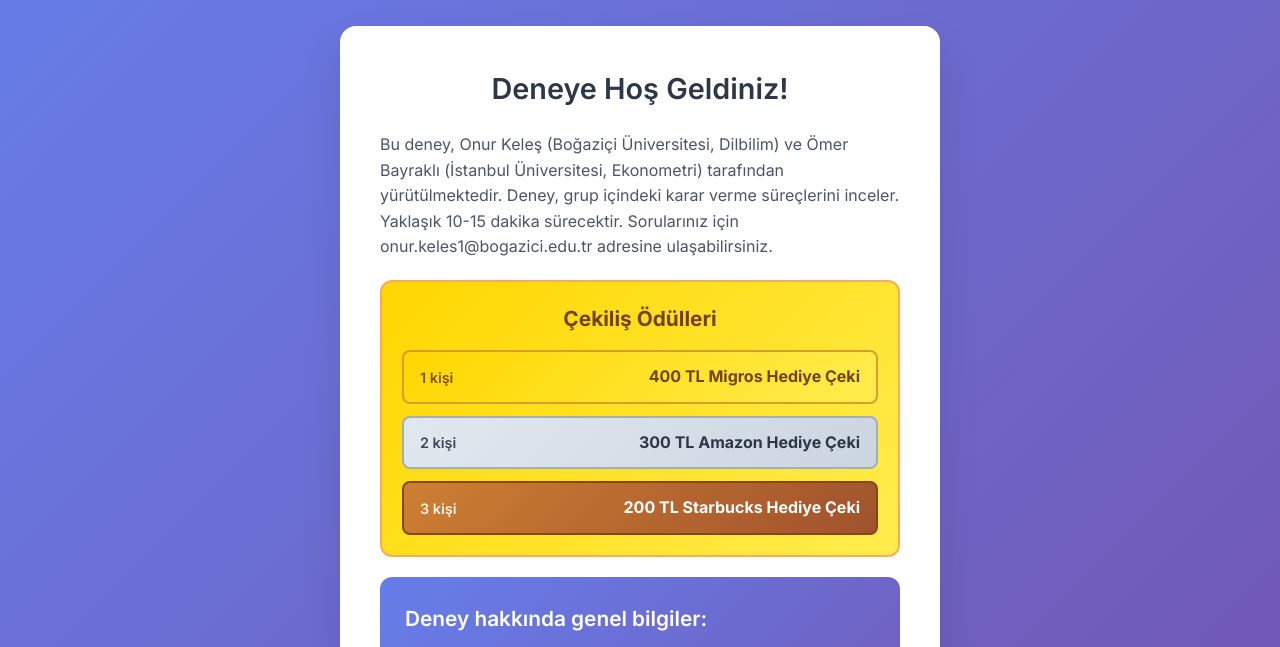
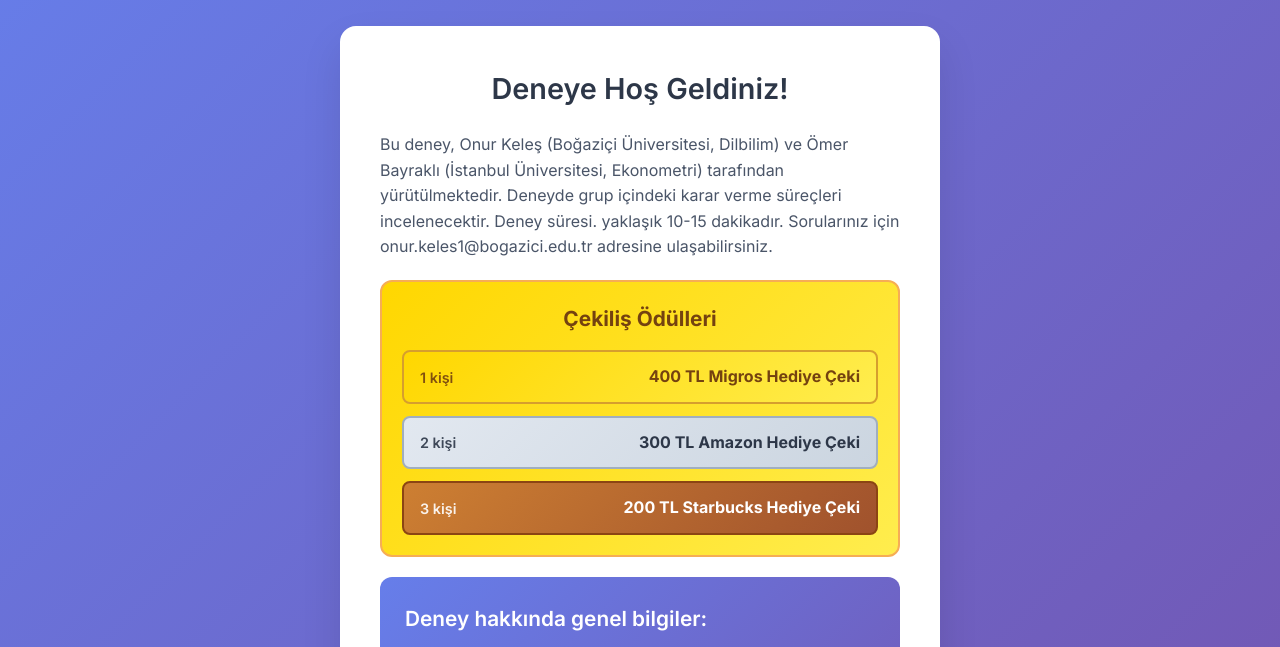
Before and after one commit to kelesonur/public-goods-experiment, a website: page public/index.html in a window 1280 px wide. Shown: the part 98-745 px from the top of the page. Drawn offline with nearby package versions, Linux system fonts and the light colour scheme; no server answers.

Commit message:
Small HTML update - minor text modification

```diff
--- a/public/index.html
+++ b/public/index.html
@@ -18,7 +18,7 @@
         <div id="welcome-screen" class="screen active">
             <div class="card">
                 <h2>Deneye Hoş Geldiniz!</h2>
-                <p>Bu deney, Onur Keleş (Boğaziçi Üniversitesi, Dilbilim) ve Ömer Bayraklı (İstanbul Üniversitesi, Ekonometri) tarafından yürütülmektedir. Deney, grup içindeki karar verme süreçlerini inceler. Yaklaşık 10-15 dakika sürecektir. Sorularınız için onur.keles1@bogazici.edu.tr adresine ulaşabilirsiniz.</p>
+                <p>Bu deney, Onur Keleş (Boğaziçi Üniversitesi, Dilbilim) ve Ömer Bayraklı (İstanbul Üniversitesi, Ekonometri) tarafından yürütülmektedir. Deneyde grup içindeki karar verme süreçleri incelenecektir. Deney süresi. yaklaşık 10-15 dakikadır. Sorularınız için onur.keles1@bogazici.edu.tr adresine ulaşabilirsiniz.</p>
                 <div class="lottery-prizes">
                     <h3>Çekiliş Ödülleri</h3>
                     <div class="prize-list">
```
